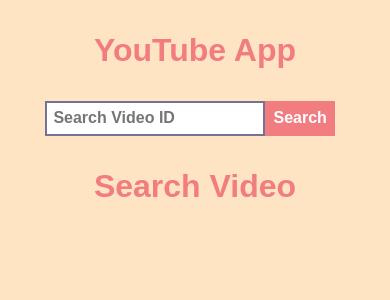
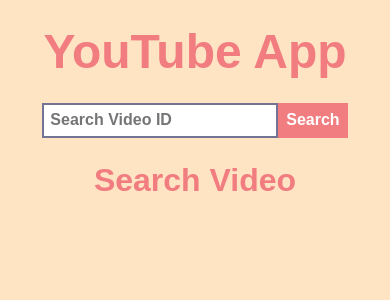
Before and after one commit to vvillbiii/yt-react-dev-test, a React (Create React App) app: page / in a window 390 px wide. Shown: the top 300 px of the page. Built offline with nearby package versions, Linux system fonts and the light colour scheme.

Commit message:
cleaned up css and fixed video media query for small screens

```diff
--- a/src/App.css
+++ b/src/App.css
@@ -7,27 +7,26 @@
 body {
   font-family: Arial, Helvetica, sans-serif;
   height: 100vh;
-  display: flex;
-  justify-content: center;
   background-color: bisque;
 }
 
-h1 {
-  letter-spacing: 0px;
+.App {
+  display: flex;
+  flex-direction: column;
+  justify-content: center;
+  margin: 0 auto;
+  padding: 0rem 1rem;
+}
+
+.header-container {
+  display: flex;
+  flex-direction: column;
+  justify-items: center;
+  align-items: center;
+}
+
+.header-container h1 {
   font-size: 3rem;
-  margin: 2rem 0rem;
+  margin: 1.5rem 0rem;
   color: #f17d80;
 }
-
-/* Custom, iPhone Retina */
-@media (min-width: 320px) {
-  .App {
-    display: flex;
-    flex-direction: column;
-    align-items: center;
-    width: 300px;
-  }
-  h1 {
-    font-size: 2rem;
-  }
-}
--- a/src/App.js
+++ b/src/App.js
@@ -10,17 +10,15 @@
 
   return (
     <div className="App">
+      <div className="header-container">
         <h1>YouTube App</h1>
-      <div className="search-bar">
+      </div>
       <Search
         videoID={videoID}
         setVideoID={setVideoID}
         setVideoData={setVideoData}
       />
-      </div>
-      <div className="video-player">
       <Video videoData={videoData} />
-      </div>
     </div>
   );
 }
--- a/src/components/Search/Search.js
+++ b/src/components/Search/Search.js
@@ -20,6 +20,7 @@
   };
 
   return (
+    <div className="search-container">
       <div className="searchbar">
         <form onSubmit={handleSubmit}>
           <input
@@ -32,6 +33,7 @@
           <Button>Search</Button>
         </form>
       </div>
+    </div>
   );
 };
 
--- a/src/components/Search/search.css
+++ b/src/components/Search/search.css
@@ -1,20 +1,15 @@
-form {
-  width: 100%;
-  /* margin: 0 3rem; */
+.search-container {
+  display: flex;
+  flex-direction: column;
+  justify-items: center;
+  align-items: center;
+  padding: 0rem 1rem;
 }
 
 .searchbar input {
-  width: calc(100% - 8rem);
   font-size: 1rem;
   font-weight: bold;
   padding: 0.4rem;
   color: #737495;
   border: 2px solid #737495;
 }
-
-/* Custom, iPhone Retina */
-@media (min-width: 320px) {
-  .searchbar input {
-    width: calc(100% - 5rem);
-  }
-}
--- a/src/components/Video/Video.js
+++ b/src/components/Video/Video.js
@@ -9,15 +9,15 @@
     const videoId = id;
     const embedVideo = `https://www.youtube.com/embed/${videoId}`;
     return (
-      <div className="yt-player">
+      <div className="yt-player-container">
+        <div className="yt-player__video">
           <iframe
             id="ytplayer"
             type="text/html"
-          width="720"
-          height="405"
             src={embedVideo}
             frameBorder="0"
           ></iframe>
+        </div>
         <div className="yt-player__content">
           <h3>{snippet.title}</h3>
           <p>{snippet.description}</p>
@@ -28,8 +28,8 @@
 
   const loading = () => {
     return (
-      <div>
-        <h1>Search Video</h1>
+      <div className="start">
+        <h2>Search Video</h2>
       </div>
     );
   };
--- a/src/components/Video/video.css
+++ b/src/components/Video/video.css
@@ -1,46 +1,50 @@
-.yt-player {
-  display: flex;
-  flex-direction: column;
-  justify-items: center;
-  align-items: center;
-  margin: 1.5rem;
-}
-
-.yt-player__content {
+.start {
   display: flex;
   flex-direction: column;
   justify-items: center;
   align-items: center;
 }
 
+.yt-player-container {
+  display: flex;
+  flex-direction: column;
+  justify-items: center;
+  align-items: center;
+  padding: 0rem 1rem;
+  margin: 1.5rem 0;
+}
+
+iframe {
+  width: 37.5rem;
+  height: 19.75rem;
+}
+
+.yt-player__content {
+  max-width: 37.5rem;
+}
+
+.start h2 {
+  font-size: 2rem;
+  margin: 1.5rem 0rem;
+  color: #f17d80;
+}
+
 h3 {
-  font-size: 2rem;
-  justify-content: center;
-  margin: 1.5rem;
+  font-size: 1.5rem;
+  text-align: center;
+  margin: 1.2rem 0rem;
   color: #f17d80;
 }
 
 p {
   font-size: 18px;
   line-height: 1.5rem;
-  margin: 1.5rem;
+  margin: 1.2rem 0rem;
 }
 
-/* Custom, iPhone Retina */
-@media (min-width: 320px) {
-  #ytplayer {
-    width: 300px;
-    height: 200px;
-  }
-
-  .yt-player__content {
-    width: 300px;
-  }
-
-  h3 {
-    font-size: 1.5rem;
-  }
-  p {
-    width: 80%;
+@media screen and (max-width: 480px) {
+  iframe {
+    width: 480px;
+    height: 260px;
   }
 }
```
Lines whose indentation alone changed are shown as unchanged.
